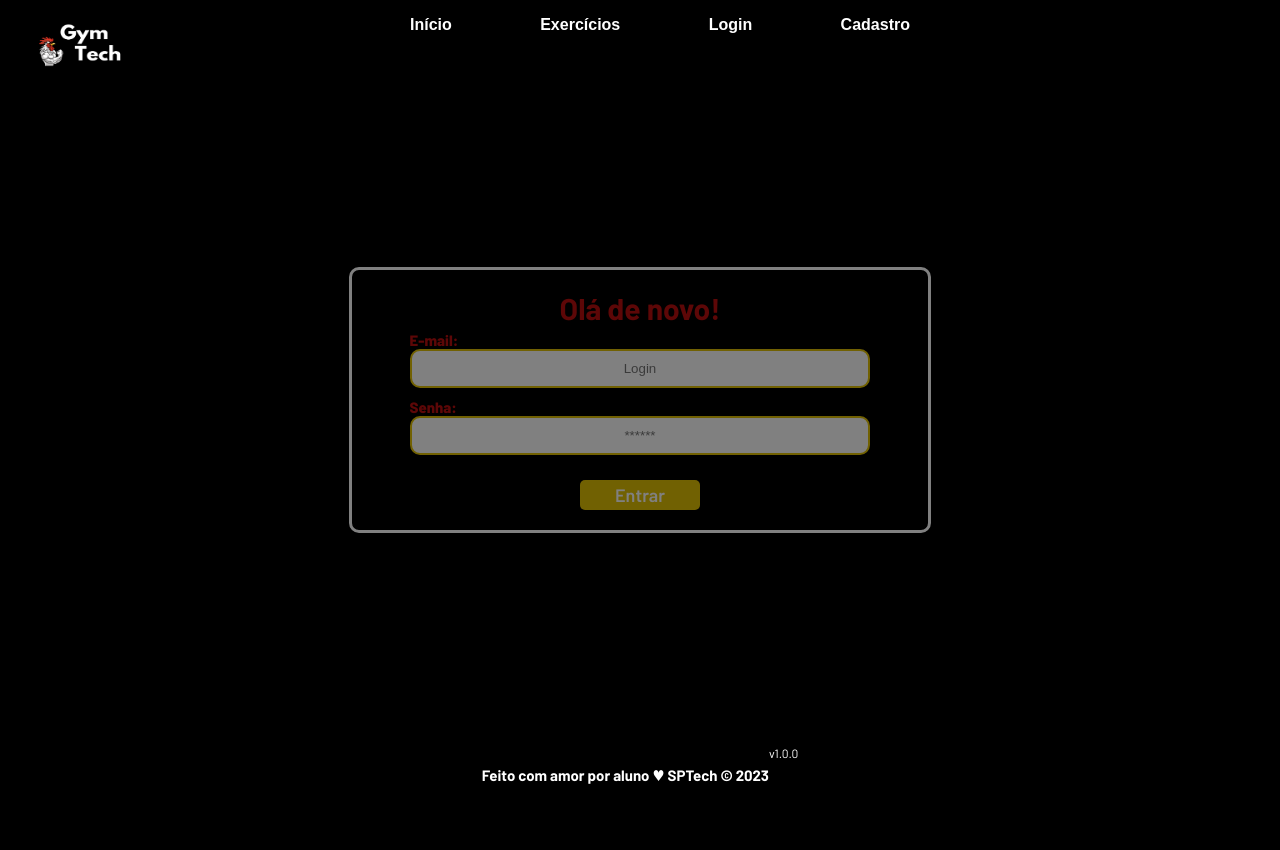
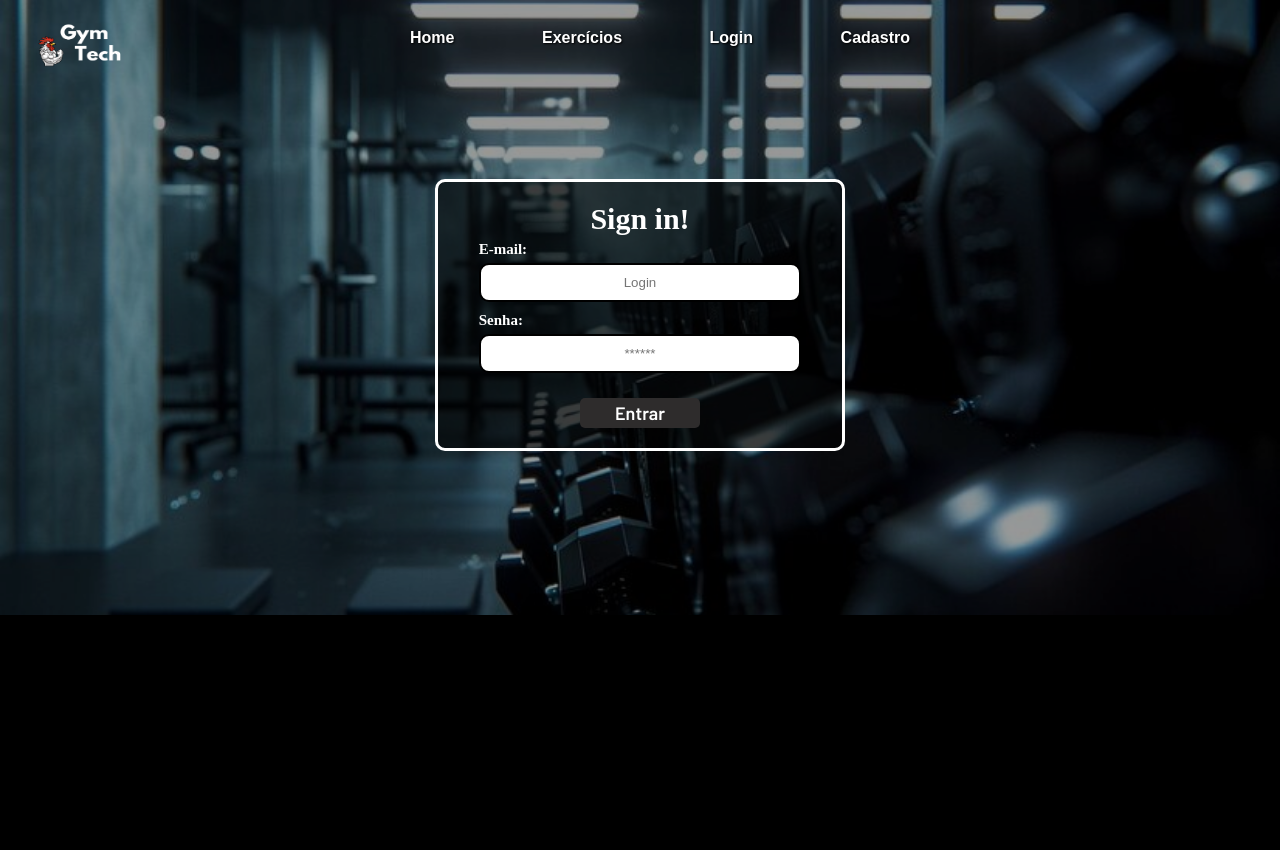
Before and after one commit to euFernandoAmorim/Proj.Individual, a website: page public/login.html in a window 1280 px wide. After the commit the page ends 800 px from the top, so only its background shows below. Drawn offline with Linux system fonts and the light colour scheme.

Commit message:
tela de cadastro e login finalizadas

```diff
--- a/public/css/cadastrologin.css
+++ b/public/css/cadastrologin.css
@@ -3,7 +3,7 @@
 body {
   margin: 0;
   padding: 0;
-  font-family: 'Barlow', 'Segoe UI', 'Segoe UI', Tahoma, Geneva, Verdana, sans-serif;
+  font-family: 'Times New Roman', Times, serif;
   background-color: black;
 }
 
@@ -29,6 +29,12 @@ body {
  /* backdrop-filter: blur(2px); */
 }
 
+.transparencia{
+  width: 100%;
+  height: 100%;
+  background-color: rgba(0, 0, 0, 0.404) ;
+}
+
 .img-wrapper {
   width: 100%;
   height: 100%;
@@ -49,7 +55,10 @@ body {
   display: flex;
   justify-content: center;
   align-items: center;
+}
 
+.header-login{
+  margin-bottom: -60px;
 }
 
 .header a{
@@ -58,20 +67,22 @@ body {
   font-weight: bold;
   font-family: Poppins, sans-serif;
   transition: 0.5s;
+  text-shadow: 1px 1px 2px black;
 }
 
 .header a:hover {
   /*Mudança de cor quando passar o mouse em cima dos links do Header*/
   color: #ad0303;
   text-decoration: none;
-  font-weight: bold;
+  font-weight: 1000;
   font-family: Poppins, sans-serif;
   transition: 0.5s;
 }
 
 .header .container{
+  height: 75px;
   justify-content: center;
-  margin-bottom: 50px;
+  margin-bottom: 0px;
 }
 
 .navbar {
@@ -152,19 +163,24 @@ body {
 }
 
 .card {
-  width: 50%;
-  background-color: black;
+  width: 35%;
+  background-color: rgba(0, 0, 0, 0.603);
   border-radius: 10px;
   display: flex;
   align-items: center;
   justify-content: space-evenly;
-  color: rgb(185, 14, 14);
+  color: white;
   flex-direction: column;
   height: fit-content;
   padding: 20px 0;
   border: 3px solid white;
-  opacity: 50%;
+  font-family: 'Times New Roman', Times, serif;
 }
+
+.card-login{
+  margin-top: 0px;
+}
+
 
 .card h2 {
   margin: 0;
@@ -177,6 +193,7 @@ body {
   width: 80%;
   justify-content: space-around;
   flex-direction: column;
+
 }
 
 .formulario span {
@@ -185,10 +202,11 @@ body {
 }
 
 .formulario input {
-  border: 2px solid #e2c104;
+  border: 2px solid black;
   text-align: center;
   border-radius: 10px;
   margin: 0;
+  margin-top: 5px;
 }
 
 .campo {
@@ -196,6 +214,7 @@ body {
   flex-direction: column;
   justify-content: start;
   padding: 5px 0;
+  opacity: 1;
 }
 
 .botao {
@@ -206,11 +225,18 @@ body {
   font-weight: 600;
   font-size: 18px;
   color: #fff;
-  background-color: #e2c104;
+  background-color: rgb(46, 44, 44);
   width: 120px;
   height: 30px;
   align-self: center;
   margin-top: 20px;
+}
+
+.botao:hover{
+  background-color: #ad0303;
+  text-decoration: none;
+  font-family: Poppins, sans-serif;
+  transition: 0.7s;
 }
 
 .loading-div {
@@ -263,7 +289,6 @@ body {
 
 input {
   margin-bottom: 10px;
-  border: 2px solid #32b9cd;
   padding: 10px;
   text-align: center;
   border-radius: 10px;
--- a/public/css/style.css
+++ b/public/css/style.css
@@ -1,9 +1,19 @@
+@import url('https://fonts.googleapis.com/css2?family=Barlow:ital,wght@0,100;0,200;0,300;0,400;0,500;0,600;0,700;0,800;0,900;1,100;1,200;1,300;1,400;1,500;1,600;1,700;1,800;1,900&display=swap');
+
 body {
     margin: 0;
     padding: 0;
     font-family: verdana;
     background-color: whitesmoke;
 }
+
+:root {
+    --tamanho-header: 80px;
+    --tamanho-banner: calc(100vh - var(--tamanho-header) - var(--tamanho-footer) - 2px);
+    --tamanho-simulador: calc(100vh - var(--tamanho-header) - var(--tamanho-footer) - 2px);
+    --tamanho-login: calc(100vh - var(--tamanho-header) - var(--tamanho-footer) - 2px);
+    --tamanho-footer: 65px;
+  }
 
 .header {
     display: flex;
--- a/public/login.html
+++ b/public/login.html
@@ -11,7 +11,7 @@
     <script src="./js/sessao.js"></script>
 
     <link rel="stylesheet" href="./css/cadastrologin.css">
-    <link rel="icon" href="./assets/icon/favicon2.ico">
+    <link rel="icon" href="./imagens/gymtech2.png" />
     <link rel="preconnect" href="https://fonts.gstatic.com">
 
 </head>
@@ -20,11 +20,14 @@
 
     <!--Header-->
 
-    <div class="header">
+    <div class="container2">
+        <div class="transparencia">
+
+    <div class="header header-login">
         <div class="container">
             <img class="logo" src="imagens/gymtech.png" alt="logo">
             <ul class="navbar">
-                <a href="index.html">Início</a>
+                <a href="index.html">Home</a>
 
                 <a href="">Exercícios</a>
 
@@ -44,7 +47,7 @@
         </div>
         <div class="container">
             <div class="card card-login">
-                <h2>Olá de novo!</h2>
+                <h2>Sign in!</h2>
                 <div class="formulario">
                     <div class="campo">
                         <span>E-mail:</span>
@@ -65,14 +68,16 @@
             </div>
         </div>
     </div>
+</div>
+</div>
 
     <!--footer inicio-->
-    <div class="footer">
+    <!-- <div class="footer">
         <div class="container">
             <h4>Feito com amor por aluno &hearts; SPTech &copy; 2023</h4>
             <span class="version">v1.0.0</span>
         </div>
-    </div>
+    </div> -->
     <!--footer fim-->
 
 </body>
```
Also changed, not shown: public/cadastro.html (+12 -11 lines), public/index.html (+3 -1 lines).
